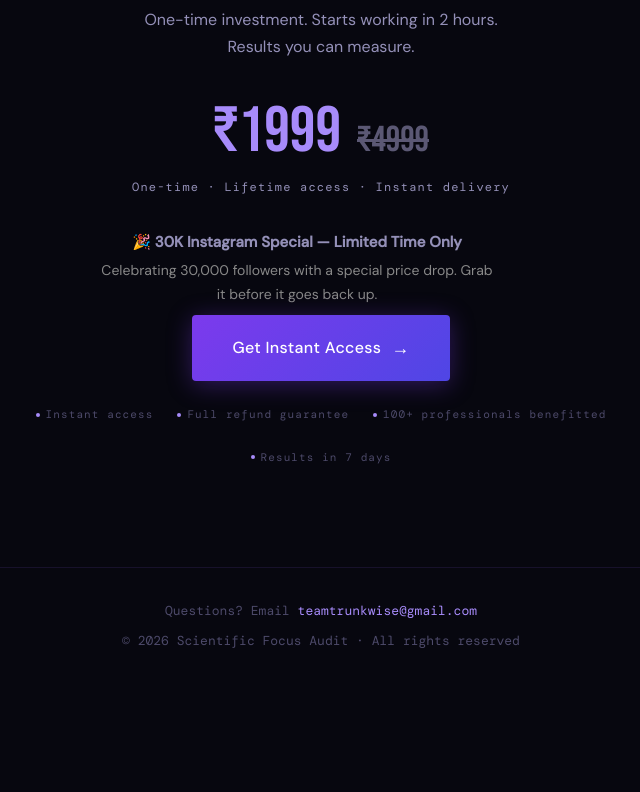
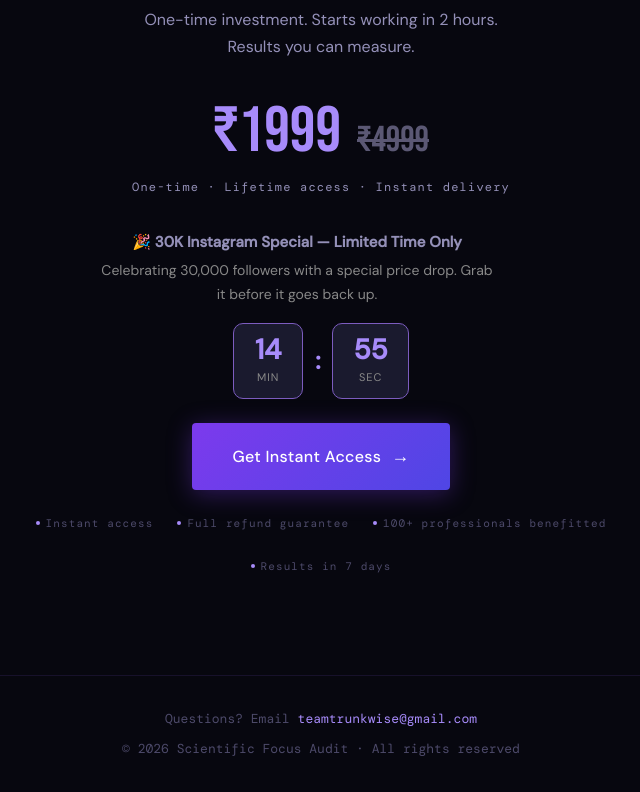
Before and after one commit to akshaykumariitr0404/scientific-focus-audit, a website: page public/index.html in a window 1280 px wide. Shown: the part 8772-9564 px from the top of the page, without its empty margins (319-959 px from the left). Before the commit the page ends 9456 px from the top, so only its background shows below. Drawn offline with nearby package versions, Linux system fonts and the light colour scheme.

Commit message:
Add 15-minute countdown timer below 30K Instagram special offer
Co-Authored-By: Claude Sonnet 4.6 <noreply@anthropic.com>

```diff
--- a/public/index.html
+++ b/public/index.html
@@ -1445,6 +1445,30 @@
     <div style="margin: 16px auto 8px; text-align: center; max-width: 480px; padding: 0 16px;">
       <p style="font-size: 15px; font-weight: 700; margin: 0 0 4px;">🎉 30K Instagram Special — Limited Time Only</p>
       <p style="font-size: 14px; color: #888; margin: 0;">Celebrating 30,000 followers with a special price drop. Grab it before it goes back up.</p>
+      <div style="margin-top: 16px; margin-bottom: 24px; display: flex; justify-content: center; gap: 12px;">
+        <div style="background: #1a1a2e; border: 1px solid #7c5cbf; border-radius: 10px; padding: 12px 20px; min-width: 70px;">
+          <div id="countdown-min" style="font-size: 28px; font-weight: 700; color: #a78bfa; line-height: 1;">15</div>
+          <div style="font-size: 11px; color: #888; margin-top: 4px; letter-spacing: 1px;">MIN</div>
+        </div>
+        <div style="display: flex; align-items: center; font-size: 24px; font-weight: 700; color: #a78bfa;">:</div>
+        <div style="background: #1a1a2e; border: 1px solid #7c5cbf; border-radius: 10px; padding: 12px 20px; min-width: 70px;">
+          <div id="countdown-sec" style="font-size: 28px; font-weight: 700; color: #a78bfa; line-height: 1;">00</div>
+          <div style="font-size: 11px; color: #888; margin-top: 4px; letter-spacing: 1px;">SEC</div>
+        </div>
+      </div>
+      <script>
+        (function() {
+          var total = 15 * 60;
+          function tick() {
+            var m = Math.floor(total / 60);
+            var s = total % 60;
+            document.getElementById('countdown-min').textContent = String(m).padStart(2, '0');
+            document.getElementById('countdown-sec').textContent = String(s).padStart(2, '0');
+            if (total > 0) { total--; setTimeout(tick, 1000); }
+          }
+          tick();
+        })();
+      </script>
     </div>
     <a href="https://superprofile.bio/course/scientificfocusaudit" class="btn-primary" style="font-size: 16px; padding: 18px 40px;">
       Get Instant Access <span class="arrow">→</span>
```
